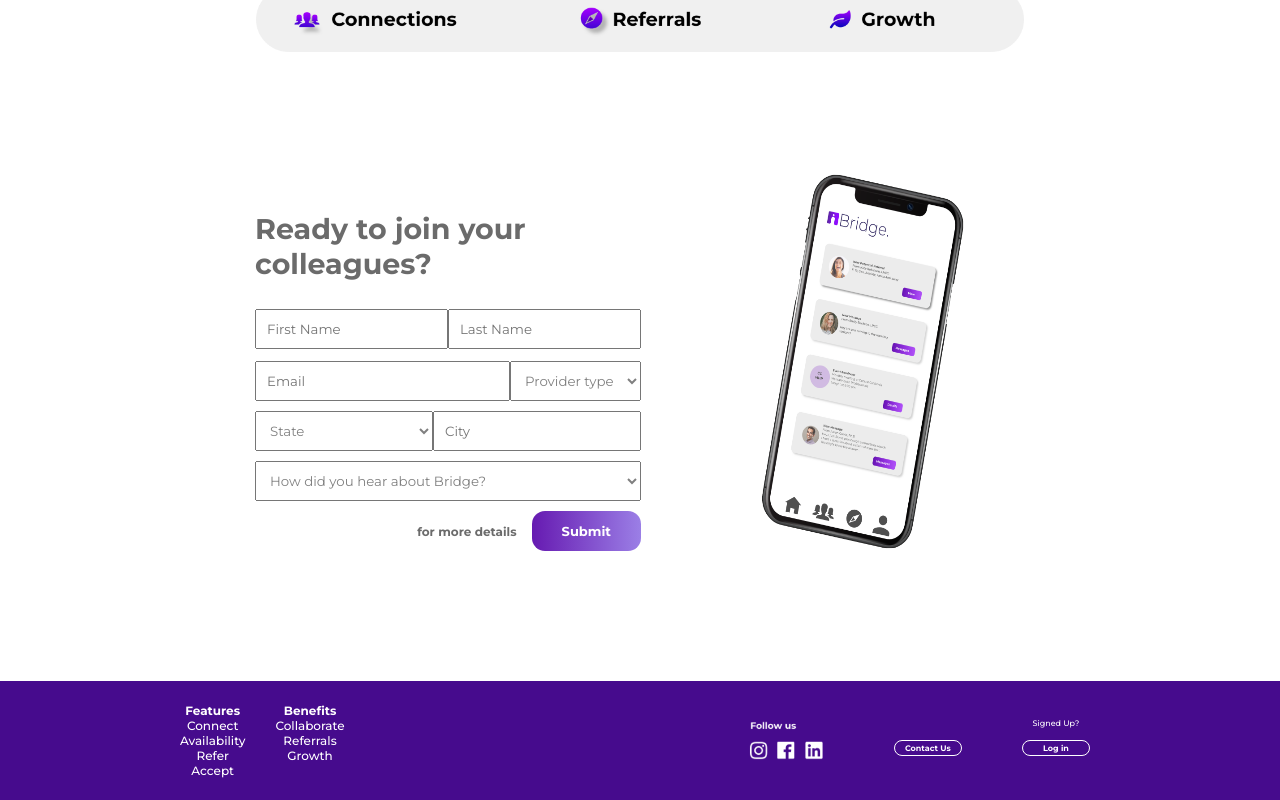
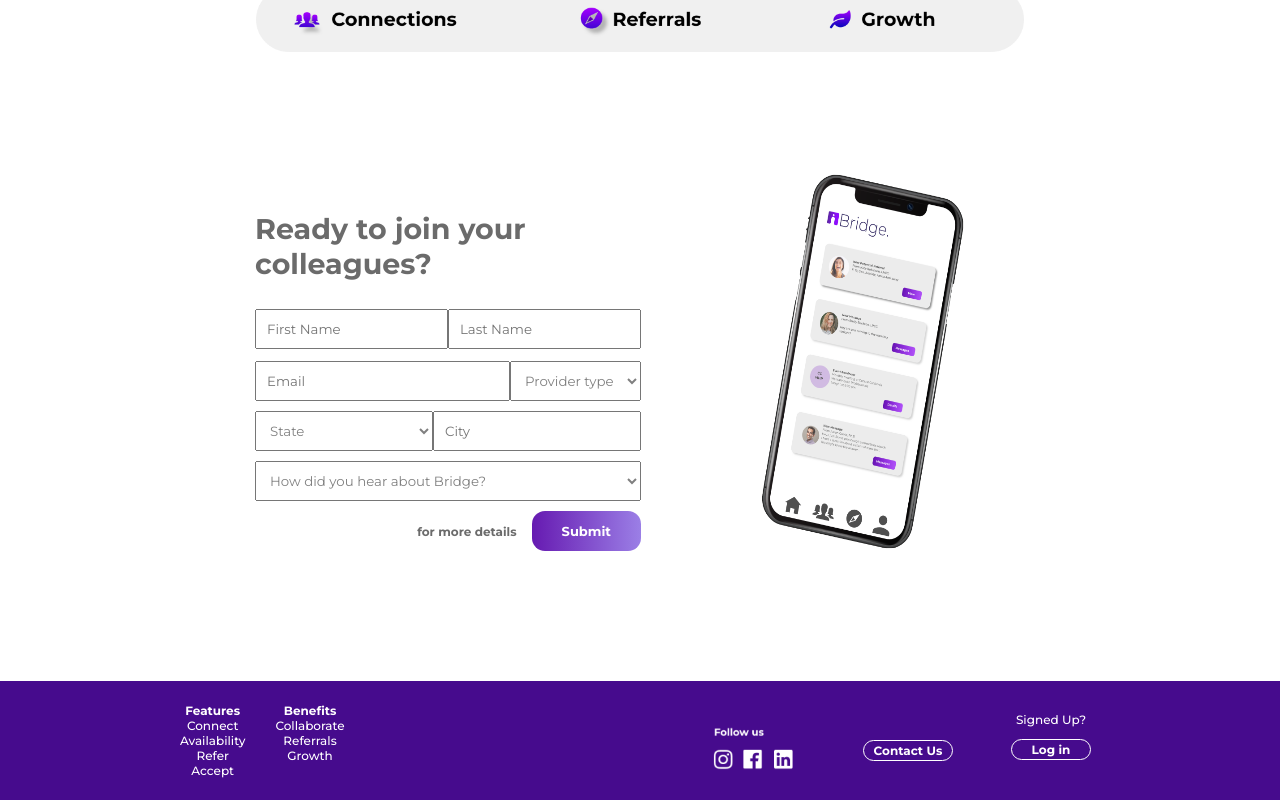
Before and after one commit to dLamSlo8/Bridge-Landing-Page, a React (Create React App) app: page / in a window 1280 px wide. Shown: the part 2884-3684 px from the top of the page. Built offline with nearby package versions, Linux system fonts and the light colour scheme.

Commit message:
Change text size and spacing with the buttons

```diff
--- a/src/SignUp.css
+++ b/src/SignUp.css
@@ -101,7 +101,7 @@
   border-style: solid;
   border-color: white;
   font-weight: 650;
-  font-size: 8px;
+  font-size: 12px;
   color: white;
   background-image: #460B8D;
   white-space: nowrap;
@@ -117,14 +117,14 @@
   border-style: solid;
   border-color: white;
   font-weight: 700;
-  font-size: 8px;
+  font-size: 12px;
   color: white;
   background-image: #460B8D;
 }
 
 .signed-up-text
 {
-  font-size: 8px;
+  font-size: 12px;
   font-weight: 500;
   color: white;
 }
--- a/src/SignUp.tsx
+++ b/src/SignUp.tsx
@@ -110,8 +110,8 @@ class HeaderNav extends React.Component<{}, {}>
                             </div>
                         </div>
                         <div className="d-flex flex-space-around">
-                            <img src={socials} alt="" style={{width:"25%", marginRight:"40px"}}/>
-                            <a href="#" className="contact-button" style={{alignSelf:"flex-start", marginTop:"30px", marginRight:"40px"}}>Contact Us</a>
+                            <img src={socials} alt="" style={{width:"25%", marginTop: "15px", marginRight:"40px"}}/>
+                            <a href="#" className="contact-button" style={{alignSelf:"flex-start", marginTop:"40px", marginRight:"40px"}}>Contact Us</a>
                             <div className="flex-column">
                             <p className="signed-up-text">
                                 Signed Up?
```
